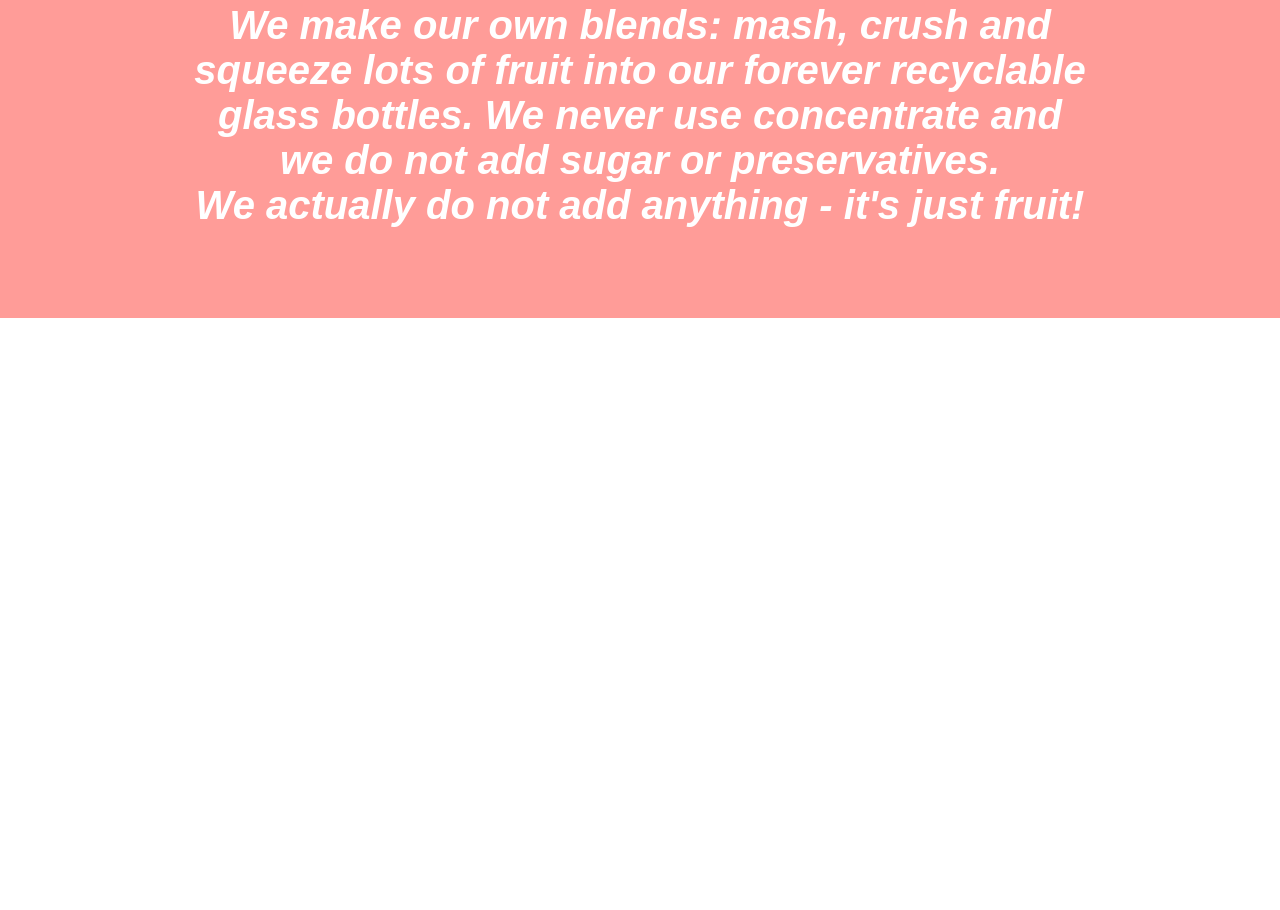
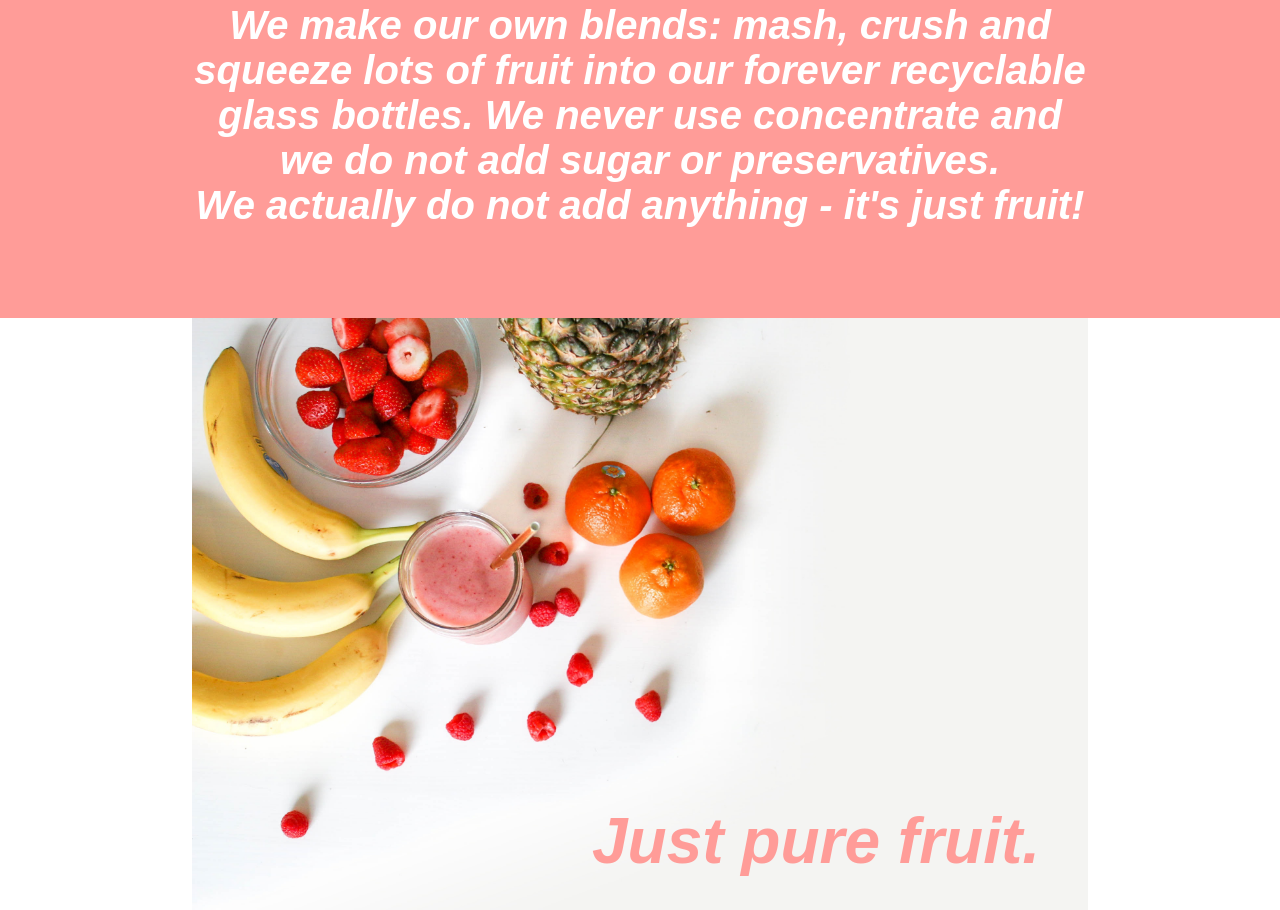
Before and after one commit to camillaeriksson/Frooti, a plain HTML site: page index.html in a window 1280 px wide. Shown: the part 938-1848 px from the top of the page. Before the commit the page ends 1256 px from the top, so only its background shows below. Drawn offline with Linux system fonts and the light colour scheme; a web font is replaced by a local one.

Commit message:
Just fruit

```diff
--- a/desktopstyles.css
+++ b/desktopstyles.css
@@ -83,3 +83,23 @@ body {
   top: 7.9rem;
   margin: 0;
 }
+
+.just_fruit {
+  height: 37rem;
+  width: 70%;
+  background-image: url("media/pexels-element-digital-775031.jpg");
+  background-size: cover;
+  margin: 0 auto;
+  display: flex;
+  align-items: flex-end;
+  justify-content: flex-end;
+}
+
+.just_fruit_text {
+  font-family: brevia, sans-serif;
+  font-weight: 700;
+  font-style: italic;
+  color: #ff9c98;
+  font-size: 4rem;
+  margin: 0 3rem 2rem 0;
+}
--- a/index.html
+++ b/index.html
@@ -34,6 +34,9 @@
           We actually do not add anything - it's just fruit!
         </p>
       </div>
+      <div class="just_fruit">
+        <p class="just_fruit_text">Just pure fruit.</p>
+      </div>
     </main>
   </body>
 </html>
```
Also changed, not shown: media/pexels-element-digital-775031.jpg (added).
